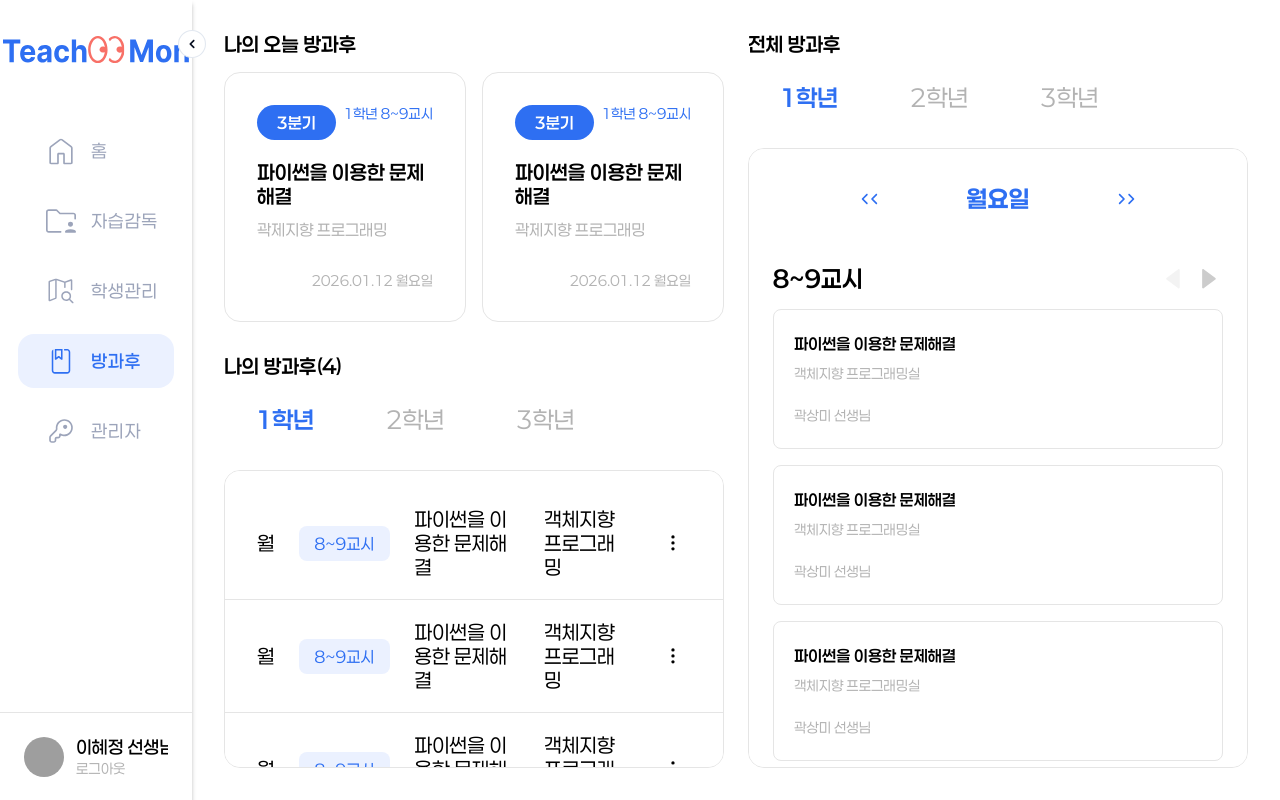
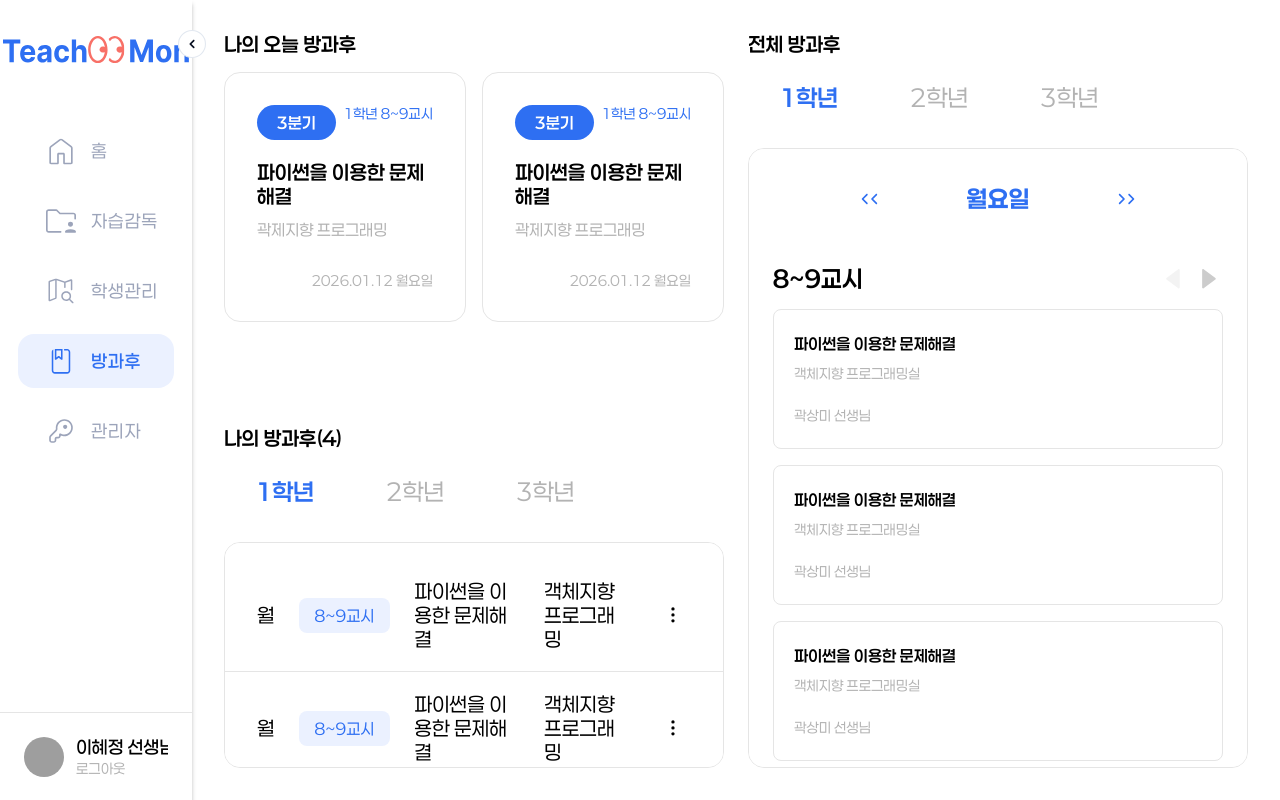
Before and after one commit to Teachers-Teachmon/Teachmon-Client-V2, a React (Vite) app: page /after-school in a window 1280 px wide. Built offline with nearby package versions, Linux system fonts and the light colour scheme; grey boxes are pictures that could not be loaded.

Commit message:
feat/TC-13 :: 코멘트 반영

```diff
--- a/src/containers/after-school/my-class/style.ts
+++ b/src/containers/after-school/my-class/style.ts
@@ -6,6 +6,7 @@ export const Wrapper = styled.div`
   flex-direction: column;
   gap: 1.5rem;
   min-height: 0;
+  flex: 1;
 `;
 
 export const TitleSection = styled.div`
@@ -53,7 +54,7 @@ export const Container = styled.div`
   overflow-x: hidden;
   overflow-y: auto;
   min-width: 0;
-  max-height: 600px;
+  flex: 1;
   position: relative;
 
   &::-webkit-scrollbar {
@@ -65,18 +66,6 @@ export const Container = styled.div`
   &::-webkit-scrollbar-thumb {
     background: ${colors.n02};
     border-radius: 3px;
-  }
-
-  @media (max-height: 900px) {
-    max-height: 500px;
-  }
-
-  @media (max-height: 800px) {
-    max-height: 400px;
-  }
-
-  @media (max-height: 700px) {
-    max-height: 350px;
   }
 `;
 
--- a/src/pages/after-school/business-trip/index.tsx
+++ b/src/pages/after-school/business-trip/index.tsx
@@ -81,6 +81,8 @@ export default function BusinessTripPage() {
   };
 
   const handleEventClick = (event: CalendarEvent) => {
+    setSelectedDate(event.date);
+    setIsModalOpen(true);
   };
 
   return (
--- a/src/pages/after-school/style.ts
+++ b/src/pages/after-school/style.ts
@@ -38,33 +38,13 @@ export const MainLayout = styled.div`
 export const LeftColumn = styled.div`
   display: flex;
   flex-direction: column;
-  gap: 11rem;
+  gap: 7rem;
   height: 100%;
   min-height: 0;
   overflow: hidden;
 
-  @media (max-width: 1600px) {
-    gap: 6rem;
-  }
-
   @media (max-width: 1400px) {
-    gap: 3rem;
-  }
-
-  @media (max-width: 1200px) {
-    gap: 2rem;
-  }
-
-  @media (max-height: 900px) {
-    gap: 3rem;
-  }
-
-  @media (max-height: 800px) {
-    gap: 2rem;
-  }
-
-  @media (max-height: 700px) {
-    gap: 1.5rem;
+    gap: 6.5rem;
   }
 
   @media (max-width: 1024px) {
```
